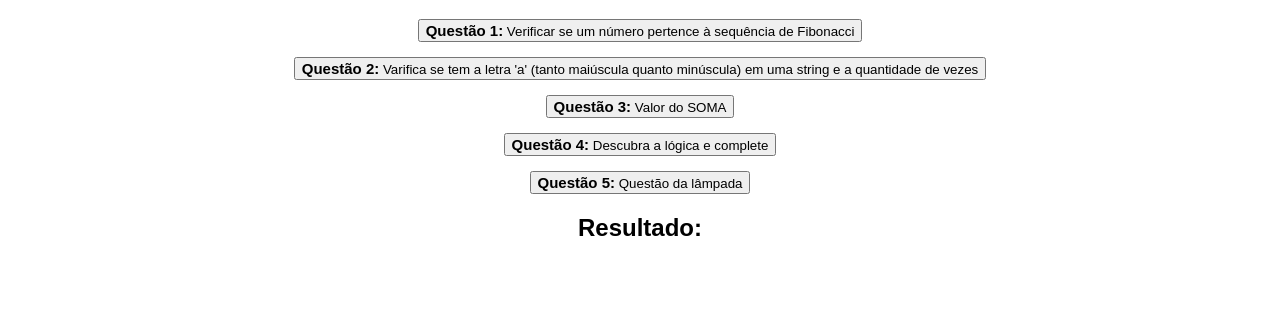
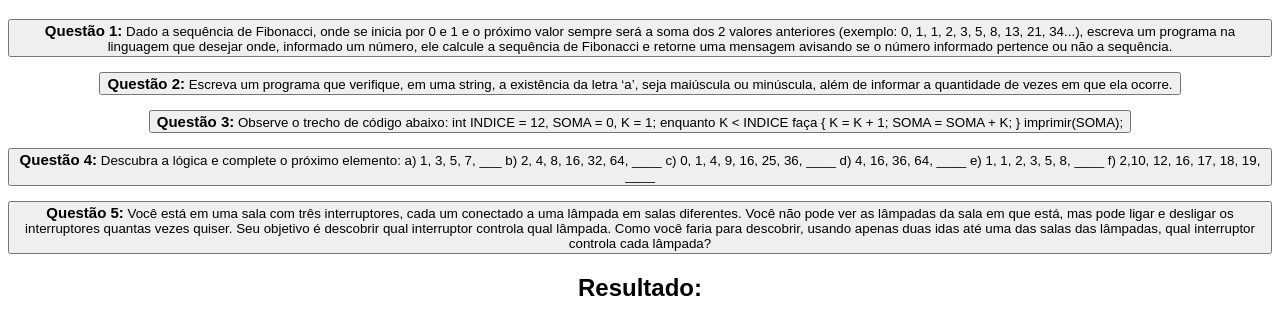
Before and after one commit to Danrlei22/Teste-Logico, a plain HTML site: page index.html in a window 1280 px wide. Shown: the part 61-396 px from the top of the page. Drawn offline with Linux system fonts and the light colour scheme.

Commit message:
Adicionado as perguntas completas no botão

```diff
--- a/index.html
+++ b/index.html
@@ -25,19 +25,25 @@
 
 <div id="questoes">
     <div class="questao">
-        <button onclick="verificarFibonacci()"><span>Questão 1:</span> Verificar se um número pertence à sequência de Fibonacci</button>
+        <button onclick="verificarFibonacci()"><span>Questão 1:</span> Dado a sequência de Fibonacci, onde se inicia por 0 e 1 e o próximo valor sempre será a soma dos 2 valores anteriores (exemplo: 0, 1, 1, 2, 3, 5, 8, 13, 21, 34...), escreva um programa na linguagem que desejar onde, informado um número, ele calcule a sequência de Fibonacci e retorne uma mensagem avisando se o número informado pertence ou não a sequência.</button>
     </div>
     <div class="questao">
-        <button onclick="temAquantosA()"><span>Questão 2:</span> Varifica se tem a letra 'a' (tanto maiúscula quanto minúscula) em uma string e a quantidade de vezes</button>
+        <button onclick="temAquantosA()"><span>Questão 2:</span> Escreva um programa que verifique, em uma string, a existência da letra ‘a’, seja maiúscula ou minúscula, além de informar a quantidade de vezes em que ela ocorre.</button>
     </div>
     <div class="questao">
-        <button onclick="valorSoma()"><span>Questão 3:</span> Valor do SOMA</button>
+        <button onclick="valorSoma()"><span>Questão 3:</span> Observe o trecho de código abaixo: int INDICE = 12, SOMA = 0, K = 1; enquanto K < INDICE faça { K = K + 1; SOMA = SOMA + K; } imprimir(SOMA);</button>
     </div>
     <div class="questao">
-        <button onclick="completandoLogica()"><span>Questão 4:</span> Descubra a lógica e complete</button>
+        <button onclick="completandoLogica()"><span>Questão 4:</span> Descubra a lógica e complete o próximo elemento:
+            a) 1, 3, 5, 7, ___
+            b) 2, 4, 8, 16, 32, 64, ____
+            c) 0, 1, 4, 9, 16, 25, 36, ____
+            d) 4, 16, 36, 64, ____
+            e) 1, 1, 2, 3, 5, 8, ____
+            f) 2,10, 12, 16, 17, 18, 19, ____</button>
     </div>
     <div class="questao">
-        <button onclick="lampada()"><span>Questão 5:</span> Questão da lâmpada</button>
+        <button onclick="lampada()"><span>Questão 5:</span> Você está em uma sala com três interruptores, cada um conectado a uma lâmpada em salas diferentes. Você não pode ver as lâmpadas da sala em que está, mas pode ligar e desligar os interruptores quantas vezes quiser. Seu objetivo é descobrir qual interruptor controla qual lâmpada. Como você faria para descobrir, usando apenas duas idas até uma das salas das lâmpadas, qual interruptor controla cada lâmpada?</button>
     </div>
 </div>
 
```
Also changed, not shown: questoes.js (+0 -7 lines).
